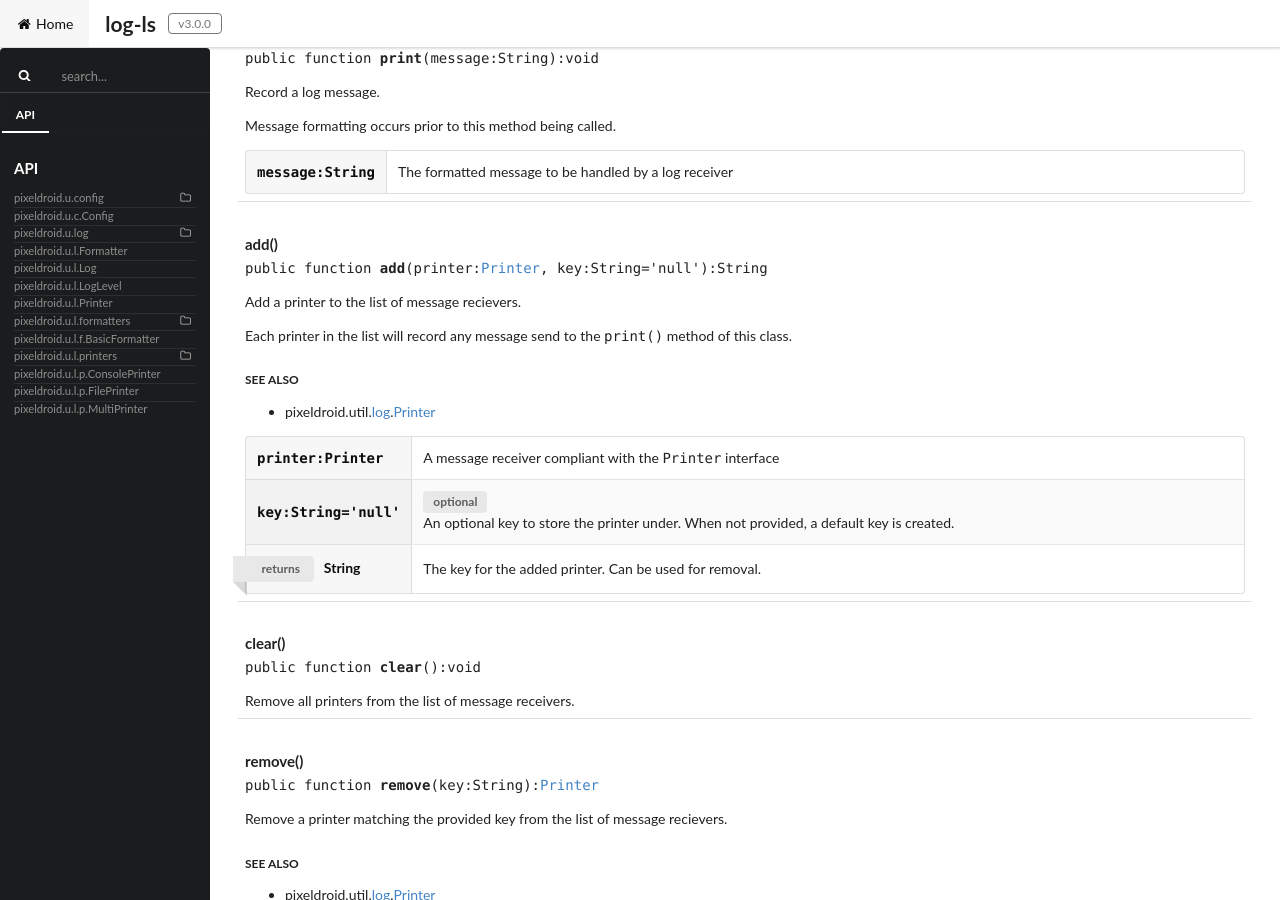
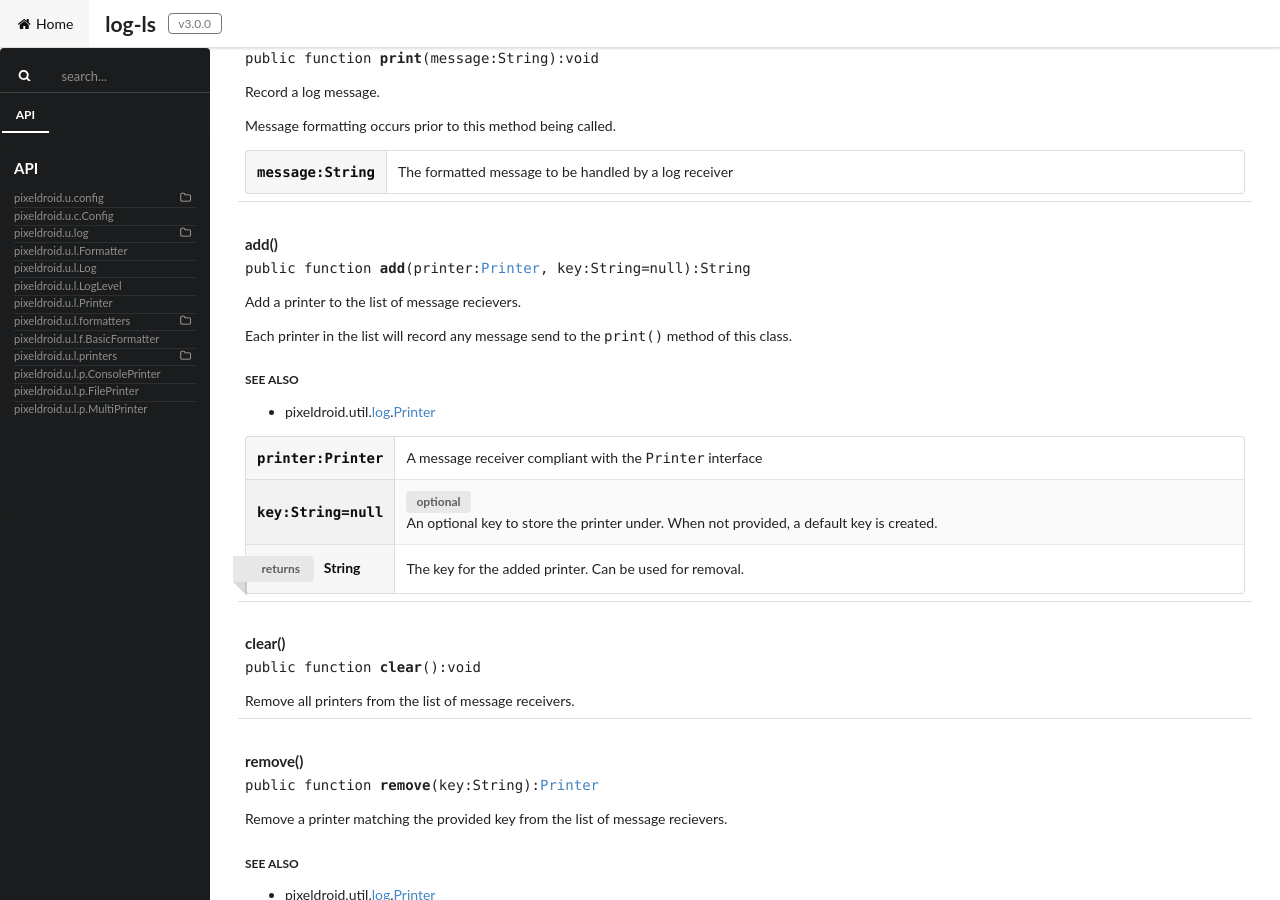
Before and after one commit to pixeldroid/log-ls, a Jekyll site: the page built from docs/_api/pixeldroid/util/log/printers/MultiPrinter.html, in a window 1280 px wide and 900 px high, scrolled down 2425 px. Built offline with Jekyll 4.4.1, drawn with Linux system fonts in a browser that asks for light colours; part of the change alters nothing that is shown; some of the changed text lies outside the part shown.

Commit message:
lsdoc updates

```diff
--- a/docs/_includes/module_has_link.liquid
+++ b/docs/_includes/module_has_link.liquid
@@ -1,7 +1,7 @@
 {%- comment -%}
 
 module_has_link
-  checks site.collections[site.module_root].docs for doc with url attribute that matches include.module_url
+  checks documents in the site.module_root collection for a url attribute that matches include.module_url
 
 params:
   module_url="/api/foo/bar/Baz"
--- a/docs/_includes/parameter_signature.liquid
+++ b/docs/_includes/parameter_signature.liquid
@@ -29,7 +29,7 @@ params:
     {%- capture ml -%}{% include module_linker.liquid module=p.type base_url=include.base_url module_root=include.module_root %}{%- endcapture -%}{{- ml | rstrip -}}
   {%- endif -%}
   {%- if p.default_value -%}=
-    {%- assign isString = false -%}{%- if p.type == 'system.String' -%}{%- assign isString = true -%}{%- endif -%}
+    {%- assign isString = false -%}{%- if p.type == 'system.String' and p.default_value != 'null' -%}{%- assign isString = true -%}{%- endif -%}
     {%- if isString -%}'{%- endif -%}{{ p.default_value }}{%- if isString -%}'{%- endif -%}
   {%- endif -%}
 {%- endif -%}
```
